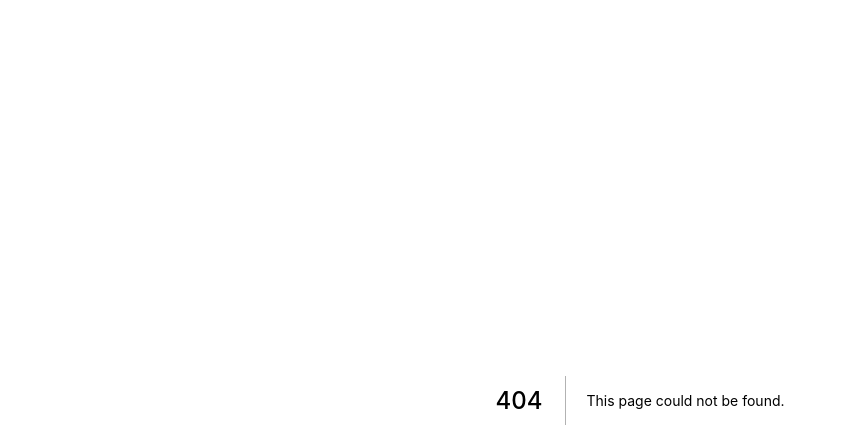
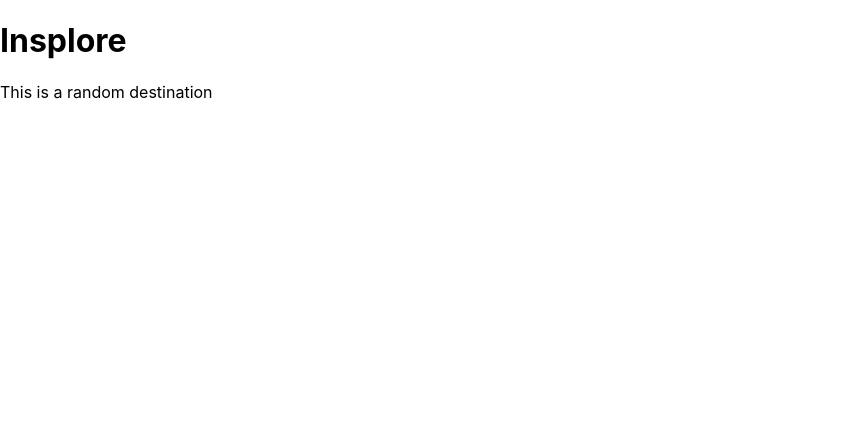
Before and after one commit to lreillywillhight/ga-hackathon-insplore, a Next.js app: page /randomDestination in a window 1280 px wide. Before the commit this address had no page. Shown: the top 448 px of the page, without its empty margins (0-847 px from the left). Built offline with nearby package versions, Linux system fonts and the light colour scheme.

Commit message:
buttons are working on homepage

```diff
--- /dev/null
+++ b/pages/randomDestination.js
@@ -0,0 +1,11 @@
+import React from 'react'
+import Title from '../components/title'
+
+export default function Random() {
+    return (
+        <div>
+            <Title />
+            <div>This is a random destination </div>
+        </div>
+    )
+}
```
Also changed, not shown: pages/destinations.js (added, +11 -0 lines), pages/index.js (+5 -2 lines), 1 other file (tests, documents, lock files or other folders).
